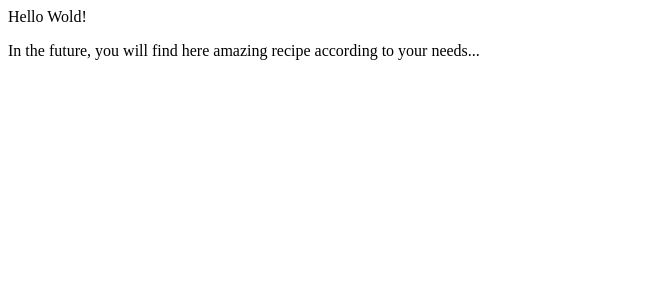
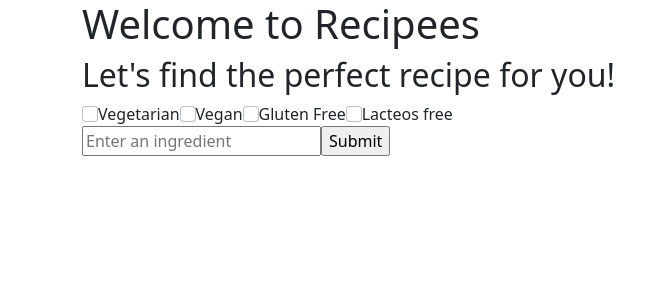
Before and after one commit to J-ustine/recipe-app, a React (Create React App) app: page / in a window 1280 px wide. Shown: the top 300 px of the page, without its empty margins (0-668 px from the left). Built offline with nearby package versions, Linux system fonts and the light colour scheme.

Commit message:
Add api request by keyword

```diff
--- a/package.json
+++ b/package.json
@@ -6,6 +6,7 @@
     "@testing-library/jest-dom": "^5.12.0",
     "@testing-library/react": "^11.2.6",
     "@testing-library/user-event": "^12.8.3",
+    "axios": "^0.21.1",
     "react": "^17.0.2",
     "react-dom": "^17.0.2",
     "react-scripts": "4.0.3",
--- a/public/index.html
+++ b/public/index.html
@@ -5,6 +5,12 @@
     <meta name="viewport" content="width=device-width, initial-scale=1" />
     <meta name="theme-color" content="#000000" />
     <meta name="Recipe app" content="Web site created using create-react-app" />
+    <link
+      href="https://cdn.jsdelivr.net/npm/bootstrap@5.0.1/dist/css/bootstrap.min.css"
+      rel="stylesheet"
+      integrity="sha384-+0n0xVW2eSR5OomGNYDnhzAbDsOXxcvSN1TPprVMTNDbiYZCxYbOOl7+AMvyTG2x"
+      crossorigin="anonymous"
+    />
     <title>Find the perfect recipe for you!</title>
   </head>
   <body>
--- a/src/App.css
+++ b/src/App.css
@@ -0,0 +1,3 @@
+.card {
+  width: 300px;
+}
--- a/src/App.js
+++ b/src/App.js
@@ -1,14 +1,47 @@
+import React, { useState } from "react";
+import axios from "axios";
 import "./App.css";
+import Search from "./Search";
+import Recipes from "./Recipes.js";
 
 function App() {
+  const [ingredients, setIngredients] = useState();
+  const [isVisible, setIsVisible] = useState(false);
+  const [recipe, setRecipe] = useState([]);
+  const apiKey = `1303de381eab40eb93ebeace5ea53832`;
+  const url = `https://api.spoonacular.com/recipes/complexSearch?includeIngredients=${ingredients}&number=10&apiKey=${apiKey}`;
+
+  function handleChange(event) {
+    setIngredients(event.target.value);
+  }
+  function searchRecipe(event) {
+    event.preventDefault();
+    axios.get(url).then(urlResponse);
+  }
+
+  function urlResponse(response) {
+    console.log(response);
+    response.data.results.map(function (results, index) {
+      return setRecipe((prevRecipe) => {
+        return [
+          ...prevRecipe,
+          {
+            title: results.title,
+            image: results.image,
+          },
+        ];
+      });
+    });
+    setIsVisible(true);
+  }
+
   return (
     <div className="App">
       <div className="container">
-        Hello Wold!
-        <p>
-          In the future, you will find here amazing recipe according to your
-          needs...
-        </p>
+        <h1>Welcome to Recipees</h1>
+        <h2>Let's find the perfect recipe for you!</h2>
+        <Search handleChange={handleChange} searchRecipe={searchRecipe} />
+        <Recipes recipe={recipe} isVisible={isVisible} />
       </div>
     </div>
   );
--- /dev/null
+++ b/src/Recipes.js
@@ -0,0 +1,29 @@
+import React from "react";
+
+export default function Recipes(props) {
+  if (props.isVisible) {
+    return (
+      <div className="row">
+        {props.recipe.map((recipe, index) => {
+          return (
+            <div className="card col-2" key={index}>
+              <img src={recipe.image} className="card-img-top" alt="..." />
+              <div className="card-body">
+                <h5 className="card-title">{recipe.title}</h5>
+                <p className="card-text">
+                  Some quick example text to build on the card title and make up
+                  the bulk of the card's content.
+                </p>
+                <a href="#" className="btn btn-primary">
+                  Check the recipe details
+                </a>
+              </div>
+            </div>
+          );
+        })}
+      </div>
+    );
+  } else {
+    return null;
+  }
+}
--- /dev/null
+++ b/src/Search.js
@@ -0,0 +1,30 @@
+import React from "react";
+
+export default function Search(props) {
+  const regime = ["Vegetarian", "Vegan", "Gluten Free", "Lacteos free"];
+
+  return (
+    <form onSubmit={props.searchRecipe}>
+      <div>
+        {regime.map(function (regime, index) {
+          return (
+            <span className="form" key={index}>
+              <input
+                type="checkbox"
+                className="form-check-input"
+                id="exampleCheck1"
+              />
+              <label htmlFor="">{regime}</label>
+            </span>
+          );
+        })}
+      </div>
+      <input
+        type="text"
+        placeholder="Enter an ingredient"
+        onChange={props.handleChange}
+      />
+      <input type="submit" />
+    </form>
+  );
+}
```
Also changed, not shown: 1 other file (tests, documents, lock files or other folders).
